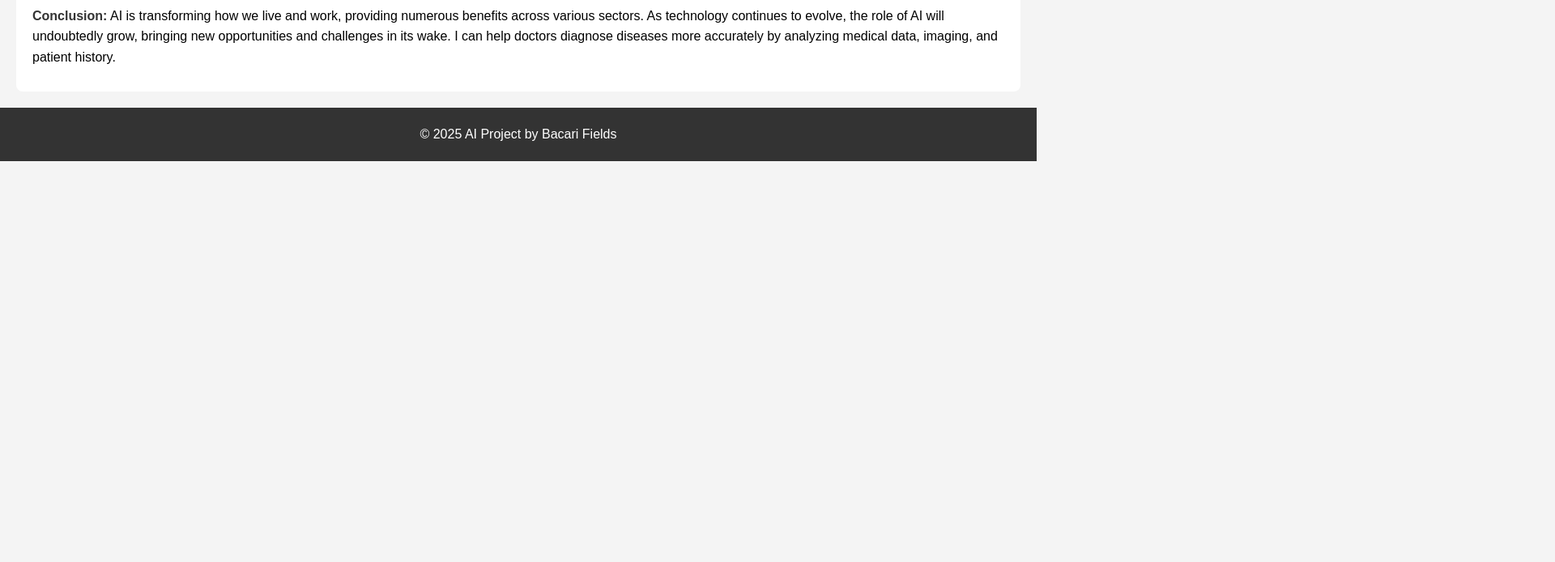
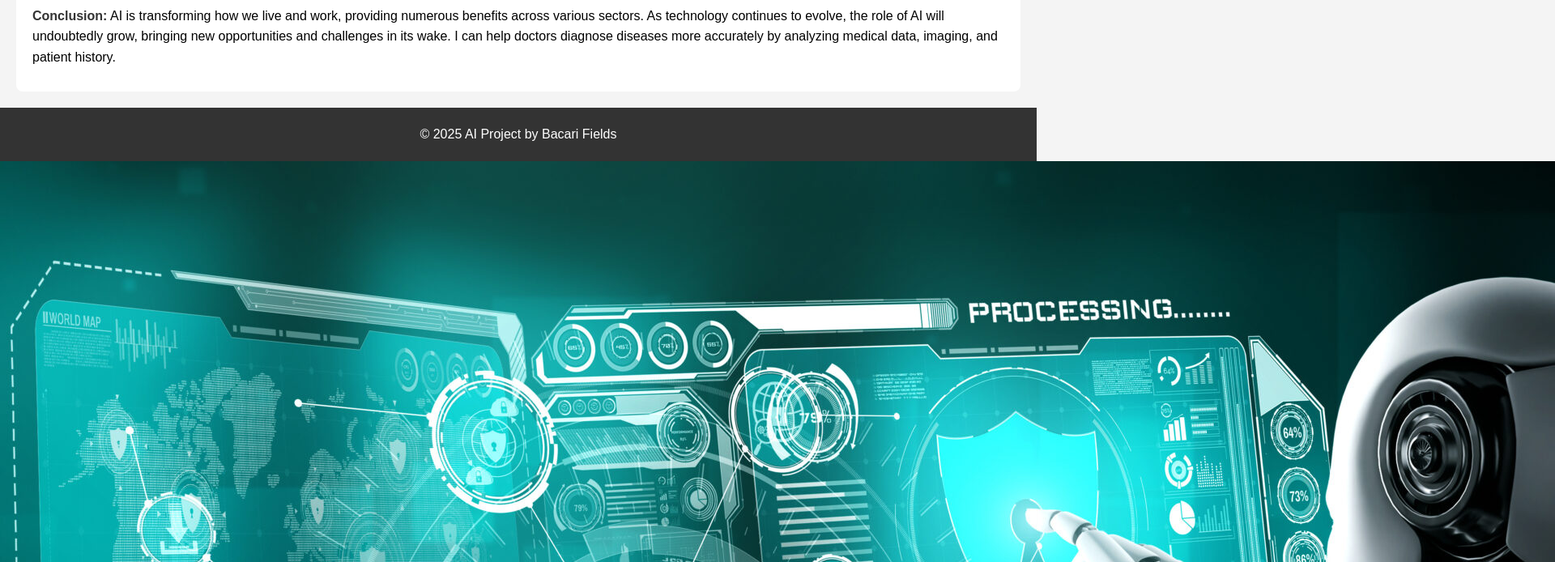
Before and after one commit to Drillyworst/Ai-project, a plain HTML site: page Ai project/index.html in a window 1280 px wide. Shown: the part 502-1196 px from the top of the page at 81% size, 1920 px wide, since content can reach past the window. Before the commit the page ends 800 px from the top, so only its background shows below. Drawn offline with Linux system fonts and the light colour scheme.

Commit message:
Add files via upload

```diff
--- a/Ai project/index.html
+++ b/Ai project/index.html
@@ -74,4 +74,4 @@
     </footer>
   </body>
 </html>
-<img src=""
+<img src="aipicture.jpeg" >
```
